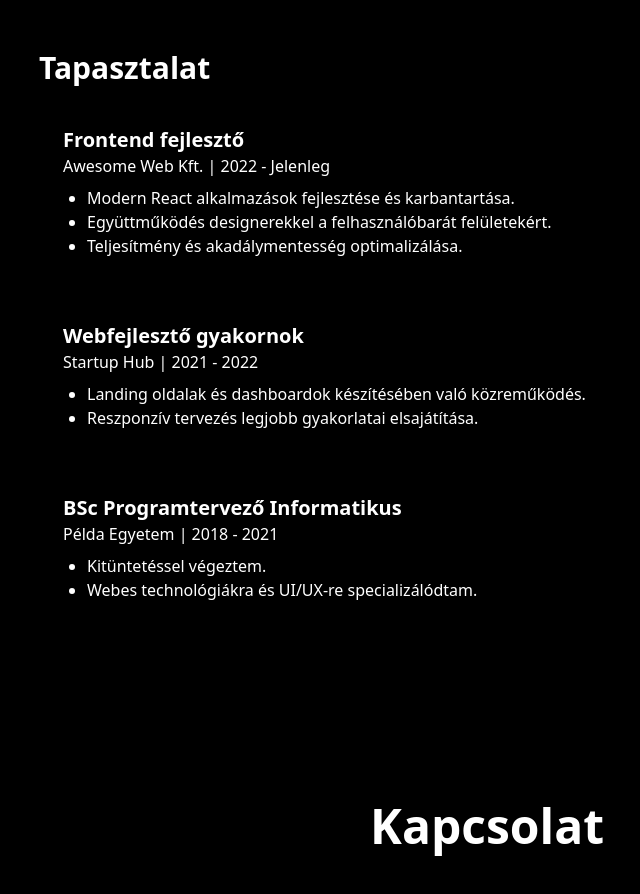
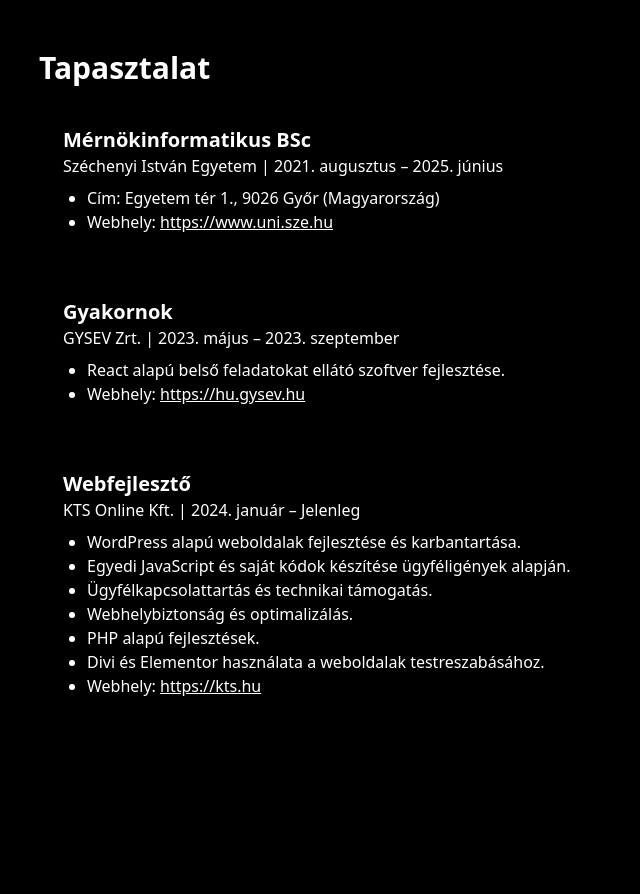
Before and after one commit to Gondocs/VercelFrontend, a React (Create React App) app: page / in a window 1280 px wide. Shown: the part 3480-4374 px from the top of the page, without its empty margins (153-793 px from the left). Built offline with nearby package versions, Linux system fonts and the light colour scheme.

Commit message:
add work experience

```diff
--- a/src/pages/Experience.js
+++ b/src/pages/Experience.js
@@ -9,28 +9,38 @@
       <section className="w-[75%] max-w-4xl mx-auto bg-black">
         <h1 className="text-3xl font-bold text-[#ffffff] mb-2 animate-slide-in-left">Tapasztalat</h1>
         <div className="bg-black text-white rounded-xl my-4 p-6 shadow-lg animate-slide-in-up">
-          <h2 className="text-xl font-bold text-white animate-slide-in-left">Frontend fejlesztő</h2>
-          <h3 className="text-white mb-2 animate-slide-in-right">Awesome Web Kft. | 2022 - Jelenleg</h3>
+          <h2 className="text-xl font-bold text-white animate-slide-in-left">Mérnökinformatikus BSc</h2>
+          <h3 className="text-white mb-2 animate-slide-in-right">Széchenyi István Egyetem | 2021. augusztus – 2025. június</h3>
           <ul className="list-disc ml-6">
-            <li className="animate-slide-in-up">Modern React alkalmazások fejlesztése és karbantartása.</li>
-            <li className="animate-slide-in-up">Együttműködés designerekkel a felhasználóbarát felületekért.</li>
-            <li className="animate-slide-in-up">Teljesítmény és akadálymentesség optimalizálása.</li>
+            <li className="animate-slide-in-up">Cím: Egyetem tér 1., 9026 Győr (Magyarország)</li>
+            <li className="animate-slide-in-up">
+              Webhely: <a href="https://www.uni.sze.hu" className="text-white underline">https://www.uni.sze.hu</a>
+            </li>
           </ul>
         </div>
         <div className="bg-black text-white rounded-xl my-4 p-6 shadow-lg animate-slide-in-up">
-          <h2 className="text-xl font-bold text-white animate-slide-in-left">Webfejlesztő gyakornok</h2>
-          <h3 className="text-white mb-2 animate-slide-in-right">Startup Hub | 2021 - 2022</h3>
+          <h2 className="text-xl font-bold text-white animate-slide-in-left">Gyakornok</h2>
+          <h3 className="text-white mb-2 animate-slide-in-right">GYSEV Zrt. | 2023. május – 2023. szeptember</h3>
           <ul className="list-disc ml-6">
-            <li className="animate-slide-in-up">Landing oldalak és dashboardok készítésében való közreműködés.</li>
-            <li className="animate-slide-in-up">Reszponzív tervezés legjobb gyakorlatai elsajátítása.</li>
+            <li className="animate-slide-in-up">React alapú belső feladatokat ellátó szoftver fejlesztése.</li>
+            <li className="animate-slide-in-up">
+              Webhely: <a href="https://hu.gysev.hu" className="text-white underline">https://hu.gysev.hu</a>
+            </li>
           </ul>
         </div>
         <div className="bg-black text-white rounded-xl my-4 p-6 shadow-lg animate-slide-in-up">
-          <h2 className="text-xl font-bold text-white animate-slide-in-left">BSc Programtervező Informatikus</h2>
-          <h3 className="text-white mb-2 animate-slide-in-right">Példa Egyetem | 2018 - 2021</h3>
+          <h2 className="text-xl font-bold text-white animate-slide-in-left">Webfejlesztő</h2>
+          <h3 className="text-white mb-2 animate-slide-in-right">KTS Online Kft. | 2024. január – Jelenleg</h3>
           <ul className="list-disc ml-6">
-            <li className="animate-slide-in-up">Kitüntetéssel végeztem.</li>
-            <li className="animate-slide-in-up">Webes technológiákra és UI/UX-re specializálódtam.</li>
+            <li className="animate-slide-in-up">WordPress alapú weboldalak fejlesztése és karbantartása.</li>
+            <li className="animate-slide-in-up">Egyedi JavaScript és saját kódok készítése ügyféligények alapján.</li>
+            <li className="animate-slide-in-up">Ügyfélkapcsolattartás és technikai támogatás.</li>
+            <li className="animate-slide-in-up">Webhelybiztonság és optimalizálás.</li>
+            <li className="animate-slide-in-up">PHP alapú fejlesztések.</li>
+            <li className="animate-slide-in-up">Divi és Elementor használata a weboldalak testreszabásához.</li>
+            <li className="animate-slide-in-up">
+              Webhely: <a href="https://kts.hu" className="text-white underline">https://kts.hu</a>
+            </li>
           </ul>
         </div>
       </section>
```
